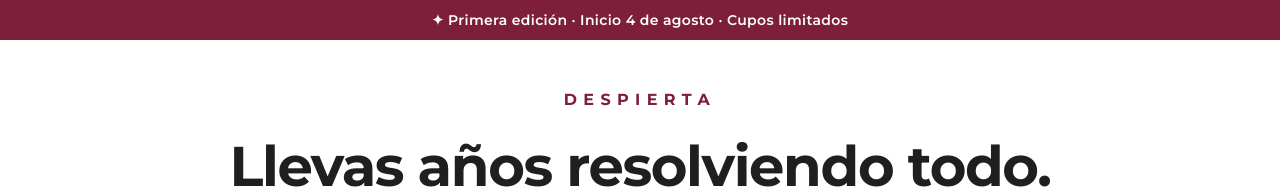
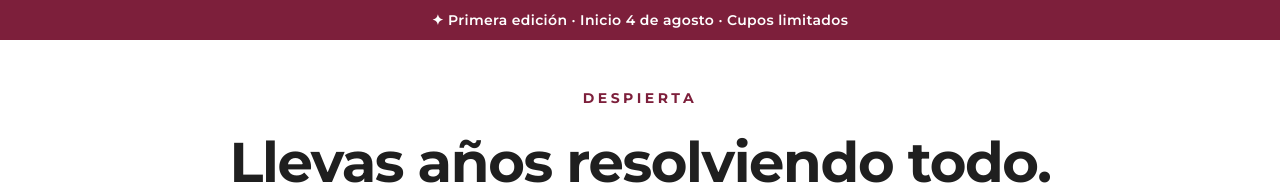
Before and after one commit to cursossolange/despierta-72h, a React (Vite) app: page / in a window 1280 px wide. Shown: the top 189 px of the page. Built offline with nearby package versions, Linux system fonts and the light colour scheme.

Commit message:
Adjust text styling in LandingPage component

```diff
--- a/src/components/LandingPage.tsx
+++ b/src/components/LandingPage.tsx
@@ -46,7 +46,7 @@ export default function LandingPage({ onPurchase }: LandingPageProps) {
             initial={{ opacity: 0 }}
             animate={{ opacity: 1 }}
             transition={{ duration: 0.5 }}
-            className="text-[#7D1F3B] tracking-[0.4em] text-sm md:text-base font-black uppercase mb-6"
+            className="text-[#7D1F3B] tracking-[0.25em] text-xs md:text-sm font-black uppercase mb-6"
           >
             Despierta
           </motion.p>
```
